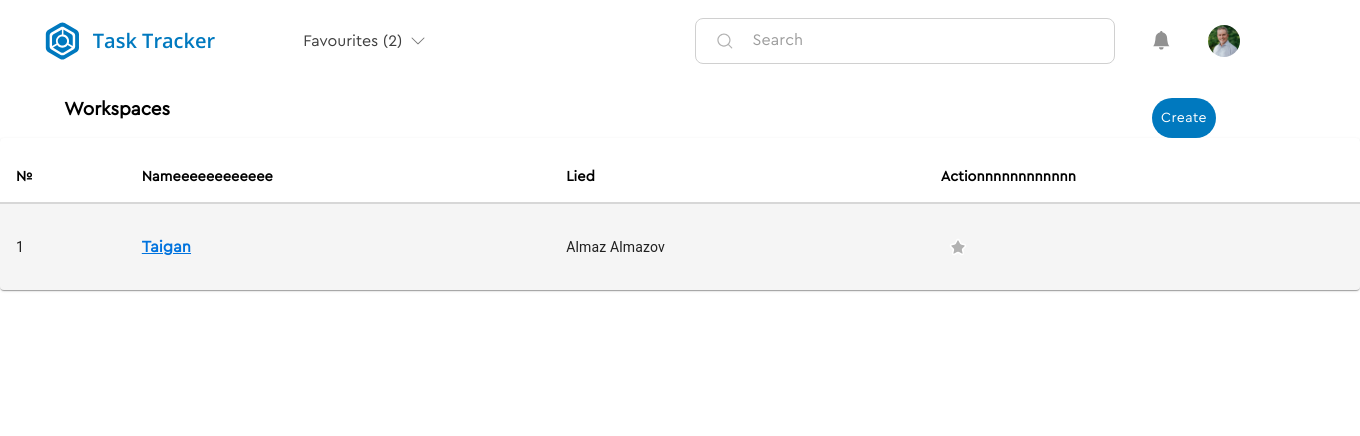
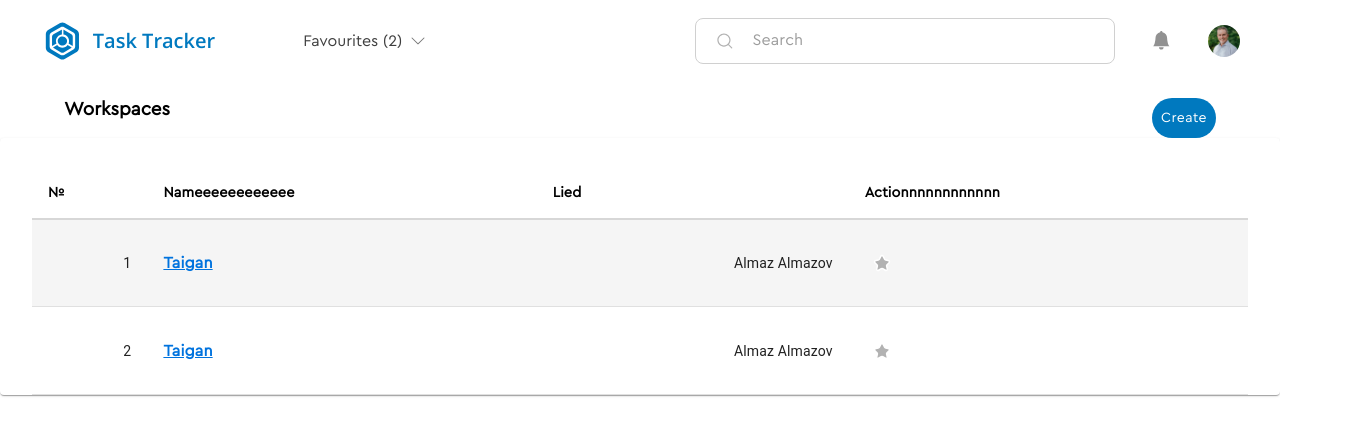
Before and after one commit to peaksoft-school/task-tracker-js9, a React (Create React App) app: page / in a window 1280 px wide. Shown: the top 436 px of the page, 1360 px wide, since content can reach past the window. Built offline with nearby package versions, Linux system fonts and the light colour scheme; a web font is replaced by a local one.

Commit message:
update commit

```diff
--- a/src/components/UI/table/TableMui.jsx
+++ b/src/components/UI/table/TableMui.jsx
@@ -9,13 +9,14 @@ import Paper from '@mui/material/Paper'
 
 export default function TableMui({ column, rows }) {
    return (
-      <TableContainer style={{ width: '85rem' }} component={Paper}>
-         <Table sx={{ minWidth: 700 }} aria-label="customized table">
+      <TableContainer
+         style={{ width: '100%', padding: '1rem 2rem 0rem 2rem' }}
+         component={Paper}
+      >
+         <Table aria-label="customized table">
             <TableHead
                style={{
                   borderBottom: '2px solid #D7D7D7',
-                  paddingLeft: '1rem',
-                  paddingRight: '1rem',
                }}
             >
                <TableRow>
@@ -23,9 +24,7 @@ export default function TableMui({ column, rows }) {
                      <StyledTableCell
                         key={`header-${column.key}`}
                         align={column.align}
-                        style={
-                           column.minWidth ? { minWidth: column.minWidth } : {}
-                        }
+                        style={{ minWidth: column.minWidth }}
                      >
                         <TableHeaderStyled>{column.heading}</TableHeaderStyled>
                      </StyledTableCell>
@@ -35,7 +34,7 @@ export default function TableMui({ column, rows }) {
 
             <TableBody>
                {rows.map((row, rowIndex) => (
-                  <StyledTableRow key={row.id || row.appointmentId}>
+                  <StyledTableRow key={row.id}>
                      {column.map((column) => {
                         if (column.render) {
                            return (
@@ -89,9 +88,6 @@ const StyledTableRow = styled(TableRow)(({ theme }) => ({
    '&:nth-of-type(odd)': {
       backgroundColor: theme.palette.action.hover,
    },
-   '&:last-child td, &:last-child th': {
-      border: 0,
-   },
 }))
 
 const TableHeaderStyled = styled('h3')`
--- a/src/components/workspace/WorkspaceTable.jsx
+++ b/src/components/workspace/WorkspaceTable.jsx
@@ -5,27 +5,37 @@ import TableMui from '../UI/table/TableMui'
 
 export const WorkspaceTable = () => {
    const column = [
-      { heading: '№', key: 'id', index: true },
+      {
+         heading: '№',
+         key: 'id',
+         index: true,
+         align: 'right',
+      },
       {
          heading: 'Nameeeeeeeeeeee',
          key: 'name',
          minWidth: '5rem',
-         align: 'left',
+         align: 'right',
       },
-      { heading: 'Lied', key: 'lead', minWidth: '9rem' },
+      { heading: 'Lied', key: 'lead', align: 'right' },
       {
          heading: 'Actionnnnnnnnnnnn',
          key: 'action',
          align: 'right',
+
          render: () => (
             <IconButton>
-               {' '}
                <StarIcon fill="#B2B2B2" />
             </IconButton>
          ),
       },
    ]
    const rows = [
+      {
+         id: 1,
+         name: 'Taigan',
+         lead: 'Almaz Almazov',
+      },
       {
          id: 1,
          name: 'Taigan',
```
